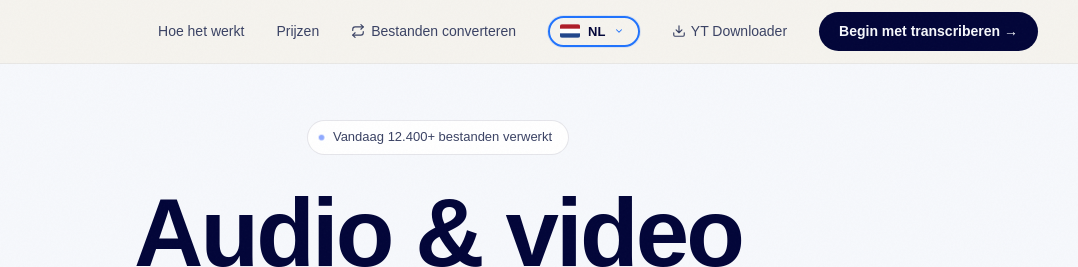
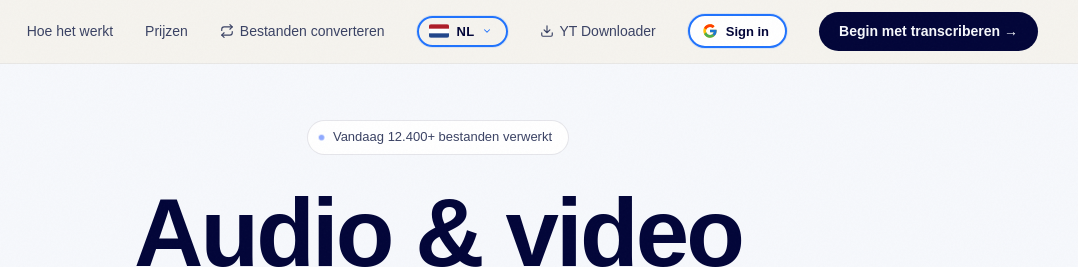
Before and after one commit to cazzz12/transcriptr, a website: page public/index.html in a window 1280 px wide. Shown: the top 267 px of the page, 202-1280 px from the left. Drawn offline with nearby package versions, Linux system fonts and the light colour scheme; a web font is replaced by a local one.

Commit message:
Implement Google sign-in with Supabase
Added Google sign-in functionality using Supabase Auth.

```diff
--- a/public/index.html
+++ b/public/index.html
@@ -990,6 +990,8 @@ footer {
 @media(max-width:860px){ .nav-logo-img { height: 28px; } }
 @media(max-width:400px){ .nav-logo-img { height: 25px; } }
 </style>
+  <!-- Supabase JS (end-user Google sign-in) -->
+  <script src="https://cdn.jsdelivr.net/npm/@supabase/supabase-js@2"></script>
 </head>
 <body>
 
@@ -1028,6 +1030,17 @@ footer {
       <svg width="14" height="14" viewBox="0 0 24 24" fill="none" stroke="currentColor" stroke-width="2" stroke-linecap="round" stroke-linejoin="round"><path d="M21 15v4a2 2 0 01-2 2H5a2 2 0 01-2-2v-4M7 10l5 5 5-5M12 15V3"/></svg>
       <span data-i18n="nav_downloader">YT Downloader</span>
     </a>
+    <!-- Google sign-in (end users) -->
+    <div id="auth-area" style="display:flex;align-items:center;gap:10px">
+      <button id="signin-btn" onclick="window.signInWithGoogle()" style="display:flex;align-items:center;gap:8px;background:#fff;border:2px solid var(--accent);border-radius:100px;padding:7px 16px 7px 12px;cursor:pointer;font-family:'Satoshi',sans-serif;font-size:13px;font-weight:600;color:var(--ink);box-shadow:0 0 0 1px rgba(32,115,253,.12)">
+        <svg width="16" height="16" viewBox="0 0 48 48" style="flex-shrink:0"><path fill="#FFC107" d="M43.611 20.083H42V20H24v8h11.303c-1.649 4.657-6.08 8-11.303 8-6.627 0-12-5.373-12-12s5.373-12 12-12c3.059 0 5.842 1.154 7.961 3.039l5.657-5.657C34.046 6.053 29.268 4 24 4 12.955 4 4 12.955 4 24s8.955 20 20 20 20-8.955 20-20c0-1.341-.138-2.65-.389-3.917z"/><path fill="#FF3D00" d="M6.306 14.691l6.571 4.819C14.655 15.108 18.961 12 24 12c3.059 0 5.842 1.154 7.961 3.039l5.657-5.657C34.046 6.053 29.268 4 24 4 16.318 4 9.656 8.337 6.306 14.691z"/><path fill="#4CAF50" d="M24 44c5.166 0 9.86-1.977 13.409-5.192l-6.19-5.238C29.211 35.091 26.715 36 24 36c-5.202 0-9.619-3.317-11.283-7.946l-6.522 5.025C9.505 39.556 16.227 44 24 44z"/><path fill="#1976D2" d="M43.611 20.083H42V20H24v8h11.303c-.792 2.237-2.231 4.166-4.087 5.571.001-.001.002-.001.003-.002l6.19 5.238C36.971 39.205 44 34 44 24c0-1.341-.138-2.65-.389-3.917z"/></svg>
+        <span>Sign in</span>
+      </button>
+      <div id="user-chip" style="display:none;align-items:center;gap:10px">
+        <span id="user-email" style="font-size:13px;font-weight:600;color:var(--ink);max-width:160px;overflow:hidden;text-overflow:ellipsis;white-space:nowrap"></span>
+        <button onclick="window.signOutUser()" style="background:none;border:2px solid rgba(26,24,20,.12);border-radius:100px;padding:6px 14px;cursor:pointer;font-family:'Satoshi',sans-serif;font-size:12px;font-weight:600;color:var(--ink)">Sign out</button>
+      </div>
+    </div>
     <a href="javascript:void(0)" onclick="showSection('app')" class="nav-cta" data-i18n="nav_cta">Start transcribing →</a>
   </div>
 </nav>
@@ -2585,5 +2598,48 @@ function audioBufferToWav(buffer) {
     <button class="cookie-accept" onclick="window.acceptCookies()">Accept</button>
   </div>
 </div>
+<script>
+/* End-user Google sign-in via Supabase Auth (separate from admin login) */
+(function(){
+  var SUPABASE_URL = 'https://pbjgljsuduxtcmnbzdki.supabase.co';
+  var SUPABASE_ANON_KEY = 'eyJhbGciOiJIUzI1NiIsInR5cCI6IkpXVCJ9.eyJpc3MiOiJzdXBhYmFzZSIsInJlZiI6InBiamdsanN1ZHV4dGNtbmJ6ZGtpIiwicm9sZSI6ImFub24iLCJpYXQiOjE3NzY3MTQ0MjIsImV4cCI6MjA5MjI5MDQyMn0.S2yd080BgVYvx4M-8WBF453BbuduHy-pfpq4rZz-BKM';
+  if (!window.supabase || !window.supabase.createClient) { console.warn('Supabase JS failed to load'); return; }
+  var sb = window.supabase.createClient(SUPABASE_URL, SUPABASE_ANON_KEY);
+  window._sb = sb;
+
+  function updateAuthUI(session){
+    var signinBtn = document.getElementById('signin-btn');
+    var chip = document.getElementById('user-chip');
+    var emailEl = document.getElementById('user-email');
+    if (!signinBtn || !chip) return;
+    if (session && session.user){
+      signinBtn.style.display = 'none';
+      chip.style.display = 'flex';
+      if (emailEl){
+        var u = session.user;
+        emailEl.textContent = u.email || (u.user_metadata && u.user_metadata.full_name) || 'Account';
+      }
+    } else {
+      signinBtn.style.display = 'flex';
+      chip.style.display = 'none';
+    }
+  }
+
+  window.signInWithGoogle = function(){
+    sb.auth.signInWithOAuth({ provider:'google', options:{ redirectTo: window.location.origin } });
+  };
+  window.signOutUser = function(){
+    sb.auth.signOut().then(function(){ updateAuthUI(null); });
+  };
+
+  sb.auth.getSession().then(function(res){
+    updateAuthUI(res && res.data ? res.data.session : null);
+  }).catch(function(){ updateAuthUI(null); });
+
+  sb.auth.onAuthStateChange(function(_event, session){
+    updateAuthUI(session);
+  });
+})();
+</script>
 </body>
 </html>
```
